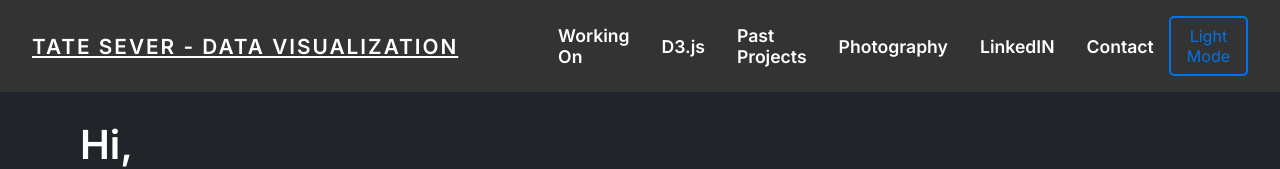
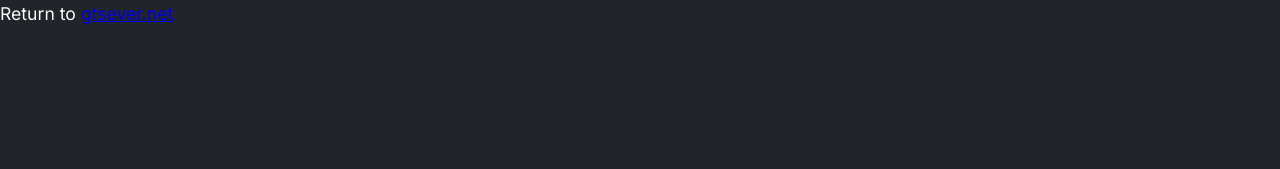
Before and after one commit to tate-tate/tate-portfolio, a React (Vite) app: page /personal in a window 1280 px wide. Shown: the top 169 px of the page. Built offline with nearby package versions, Linux system fonts and the light colour scheme.

Commit message:
removed navbar so you only see d3vis

```diff
--- a/src/App.jsx
+++ b/src/App.jsx
@@ -15,7 +15,7 @@ function App() {
   return (
     <HashRouter>
       <header>
-        <Navbar />
+        <p>Return to <a href="https://gtsever.net">gtsever.net</a></p>
       </header>
       <main className="main-content">
         <title>Tate Sever - Data Visualization</title>
```
